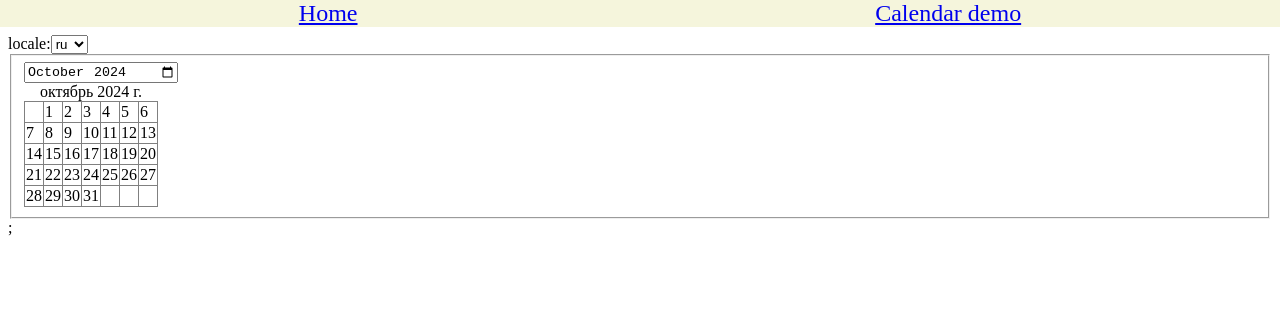
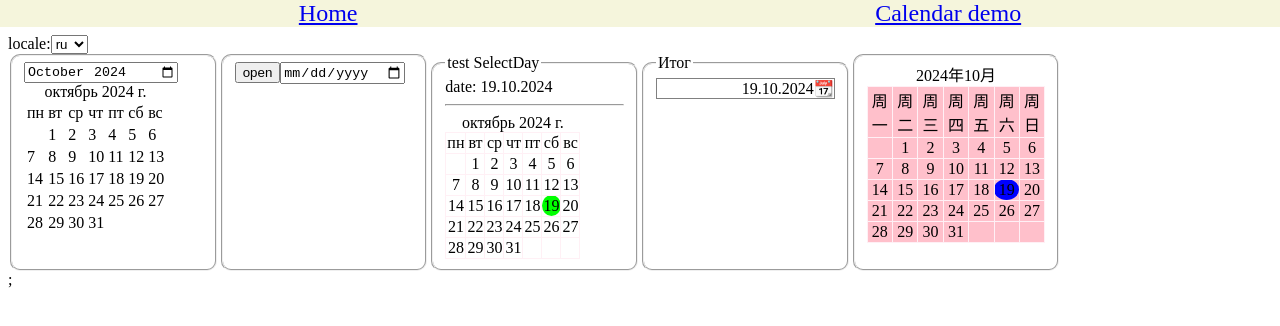
Before and after one commit to aleksandrova22/unit, a Next.js app: page /calendar in a window 1280 px wide. Shown: the top 326 px of the page. Built offline with nearby package versions, Linux system fonts and the light colour scheme.

Commit message:
конец занятия 20.10

```diff
--- a/components/Calendar/Calendar.jsx
+++ b/components/Calendar/Calendar.jsx
@@ -1,31 +1,36 @@
-import { useContext } from 'react';
+import { useContext, useMemo } from 'react';
 import { LocaleContext } from './LocaleContext';
-import classes from './Calendar.module.css';
+import defaultclasses from './Calendar.module.css';
 
-export function Calendar({ date }) {
+export function Calendar({ date, classes = defaultclasses }) {
   const
     locale = useContext(LocaleContext),
+    dayNames = useMemo(() => Array.from({ length: 7 }, (_, index) => <td key={index}>{(new Date(2019, 0, index)).toLocaleDateString(locale, { weekday: 'short' })}</td>), [locale]),
     caption = date.toLocaleDateString(locale, { month: 'long', year: 'numeric' }),
     year = date.getFullYear(),
     month = date.getMonth(),
+    selected = date.getDate(),
     max = (new Date(year, month + 1, 0)).getDate(), // число предшествующее 1 числу (нулевое) следующего месяца и есть число дней в текущем
     firstDayOfWeek = (new Date(year, month, 1)).getDay(),   // ВС=0 ПН=1 ВТ=2 .. СБ=6
     shift = (-1 + firstDayOfWeek + 7) % 7;                  //      ПН=0 ВТ=1 .. СБ=5 ВС=6
   return <>
     <table className={classes.calendar}>
       <caption>{caption}</caption>
+      <thead>
+        <tr>{dayNames}</tr>
+      </thead>
       <tbody>
-        <Month shift={shift} max={max} />
+        <Month shift={shift} max={max} selected={selected} />
       </tbody>
     </table>
   </>;
-}
+
 
   function Month({ shift, max }) {
     const
       result = [];
     for (let start = 1 - shift; start <= +max; start += 7) {
-    result.push(<Week key={start} start={start} max={max} />)
+      result.push(<Week key={start} start={start} max={max} selected={selected} />)
     }
     return <>{result}</>;
   }
@@ -34,11 +39,13 @@ function Month({ shift, max }) {
   function Week({ start, max }) {
     return <tr>
       {Array.from({ length: 7 }, (_, index,) => {
-      const day = start + index;
-      return <td key={index}>
+        const
+          day = start + index;
+        return <td key={index} data-day={day} className={day === selected ? classes.selected : ''}>
           {day >= 1 && day <= max && day}
         </td>;
       }
       )}
     </tr>
   }
+}
--- a/components/Calendar/Calendar.module.css
+++ b/components/Calendar/Calendar.module.css
@@ -2,6 +2,12 @@ table.calendar {
   /* background-color: aqua; */
   border-collapse: collapse;
   & td {
-    border: 1px solid gray;
+    border: 1px solid lavenderblush;
+    text-align: center;
+    cursor: pointer;
+  }
+  & .selected{
+    background-color: lime;
+    border-radius: 50%;
   }
 }
--- a/components/Calendar/index.jsx
+++ b/components/Calendar/index.jsx
@@ -1,6 +1,8 @@
-import { useState } from 'react';
+import { useContext, useState } from 'react';
 import { Calendar } from './Calendar';
 import { LocaleContext } from './LocaleContext';
+import classes from './index.module.css';
+import { PopupWindow } from '@/components/PopupWindow';
 
 export function CalendarDemo() {
   const
@@ -14,10 +16,28 @@ export function CalendarDemo() {
       </select>
     </label>
     <LocaleContext.Provider value={locale}>
-      <Test1 />
+      <section className={classes.grid}>
+        <Test1 />
+        <TestPopUp />
+        <Test3 />
+        <Test4 />
+        <Test2 />
+      </section>
     </LocaleContext.Provider>
 
   </>;
+}
+
+function SelectDay({ date, setDate }) {
+  return <div onClick={
+    event => {
+      const day = +event.target.closest('td[data-day]')?.dataset?.day;
+      if (day)
+        setDate(new Date(date.getFullYear(), date.getMonth(), day))
+    }
+  }>
+    <Calendar date={date} />
+  </div>;
 }
 
 function DateToYYYYMM(date) {
@@ -33,8 +53,64 @@ function Test1() {
   const
     [date, setDate] = useState(new Date);
   return <fieldset>
-    <input  type="month" value={DateToYYYYMM(date)} onChange={event => setDate(YYYYMMToDate(event.target.value))} />
+    <input type="month" value={DateToYYYYMM(date)} onChange={event => setDate(YYYYMMToDate(event.target.value))} />
     {/* {date.toString()} */}
-    <Calendar date={date} />
+    <Calendar date={date} classes={{selected:''}}/>
+  </fieldset>;
+}
+
+function Test2() {
+  return <fieldset>
+    <LocaleContext.Provider value={"zh"}>
+      <Calendar date={new Date} classes={{calendar:classes.pinkcalendar,selected:classes.selected}}/>
+    </LocaleContext.Provider>
+  </fieldset>;
+}
+
+function TestPopUp() {
+  const
+    [visible, setVisible] = useState(false);
+  return <fieldset>
+    <button onClick={() => setVisible(true)}>open</button>
+    <input type="date" />
+    {visible && <PopupWindow>
+      <button onClick={() => setVisible(false)}>close</button>
+      <svg width="100%" height="100%" viewBox="-10.5 -9.45 21 18.9" fill="none" xmlns="http://www.w3.org/2000/svg" class="mt-4 mb-3 text-link dark:text-link-dark w-24 lg:w-28 self-center text-sm mr-0 flex origin-center transition-all ease-in-out"><circle cx="0" cy="0" r="2" fill="currentColor"></circle><g stroke="currentColor" stroke-width="1" fill="none"><ellipse rx="10" ry="4.5"></ellipse><ellipse rx="10" ry="4.5" transform="rotate(60)"></ellipse><ellipse rx="10" ry="4.5" transform="rotate(120)"></ellipse></g></svg>
+    </PopupWindow>}
+  </fieldset>;
+}
+
+function Test3() {
+  const
+    locale = useContext(LocaleContext),
+    [date, setDate] = useState(new Date);
+  return <fieldset>
+    <legend>test SelectDay</legend>
+    date: {date.toLocaleDateString(locale)}
+    <hr/>
+   <SelectDay date={date} setDate={setDate} />
+  </fieldset >;
+}
+
+function Test4() {
+  const
+    locale = useContext(LocaleContext),
+    [date, setDate] = useState(new Date),
+    [open, setOpen] = useState(false),
+    onClick1 = () => setOpen(true),
+    onClick2 = () => setOpen(false);
+  return <fieldset >
+    <legend>Итог</legend>
+    <div
+      onClick={onClick1}
+      className={classes.dateselector}
+    >
+      {date.toLocaleDateString(locale)}
+    </div>
+    <div onClick={onClick2}>
+      {open && <PopupWindow>
+        <SelectDay date={date} setDate={setDate} />
+      </PopupWindow>}
+    </div>
   </fieldset>
 }
--- /dev/null
+++ b/components/Calendar/index.module.css
@@ -0,0 +1,30 @@
+.grid {
+  display: grid;
+  grid-template-columns: repeat(auto-fill, minmax(200px, 1fr));
+
+  & fieldset {
+    border-radius: 10px;
+  }
+}
+
+.dateselector{
+  border: 1px solid gray;
+  text-align: right;
+  &::after {
+    content: '📆';
+  }
+}
+
+.pinkcalendar {
+  background-color: pink;
+  border-collapse: collapse;
+  & td {
+    border: 1px solid lavenderblush;
+    text-align: center;
+    cursor: pointer;
+  }
+  & .selected{
+    background-color: blue;
+    border-radius: 50%;
+  }
+}
--- /dev/null
+++ b/components/PopupWindow/index.jsx
@@ -0,0 +1,7 @@
+import classes from './index.module.css';
+
+export function PopupWindow({ children }) {
+  return <div className={classes.popup}>
+    {children}
+  </div>
+}
--- /dev/null
+++ b/components/PopupWindow/index.module.css
@@ -0,0 +1,5 @@
+.popup{
+  position: absolute;
+  box-shadow: 0 0 20px 3px gray;
+  background-color: white;
+}
```
Lines whose indentation alone changed are shown as unchanged.
